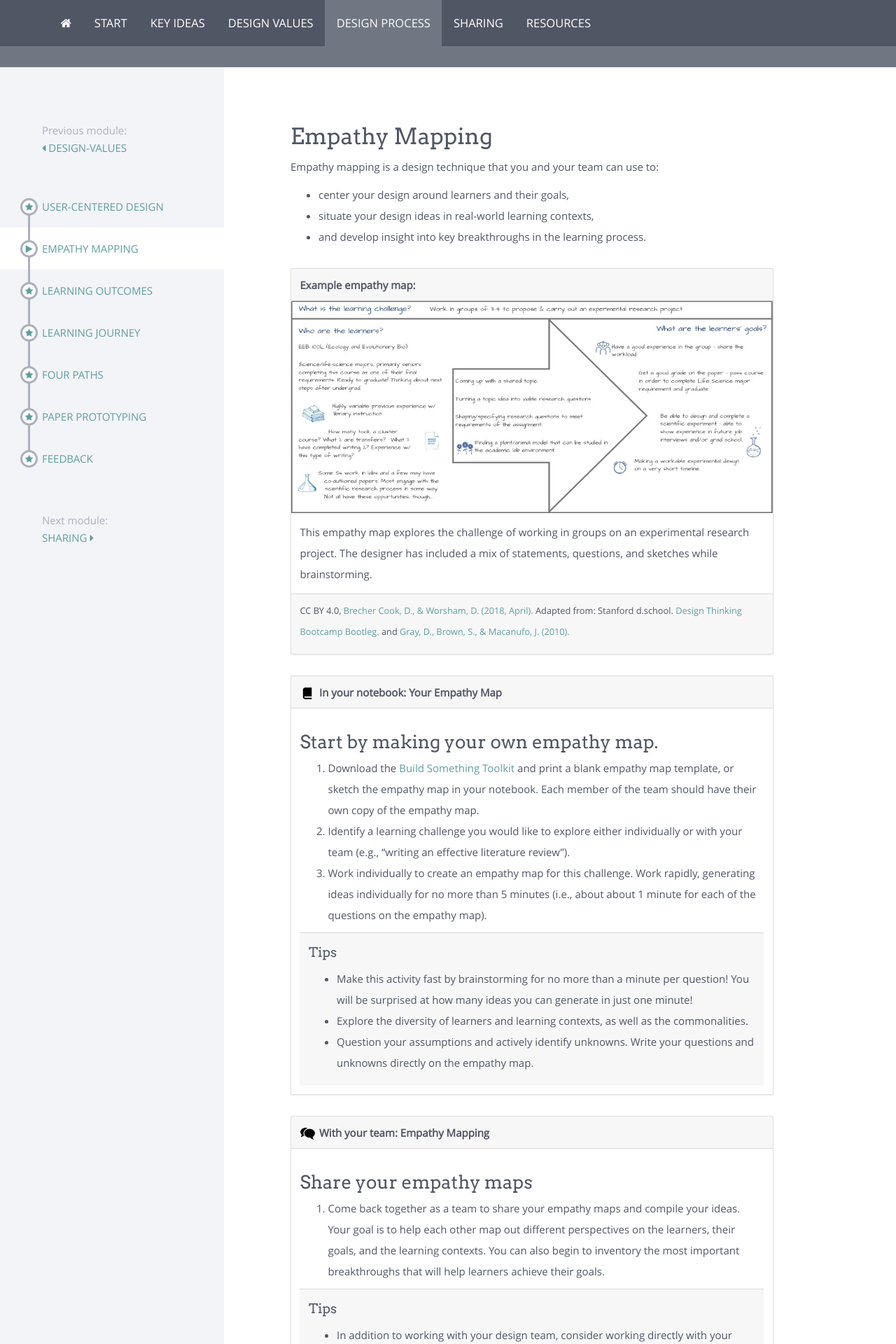
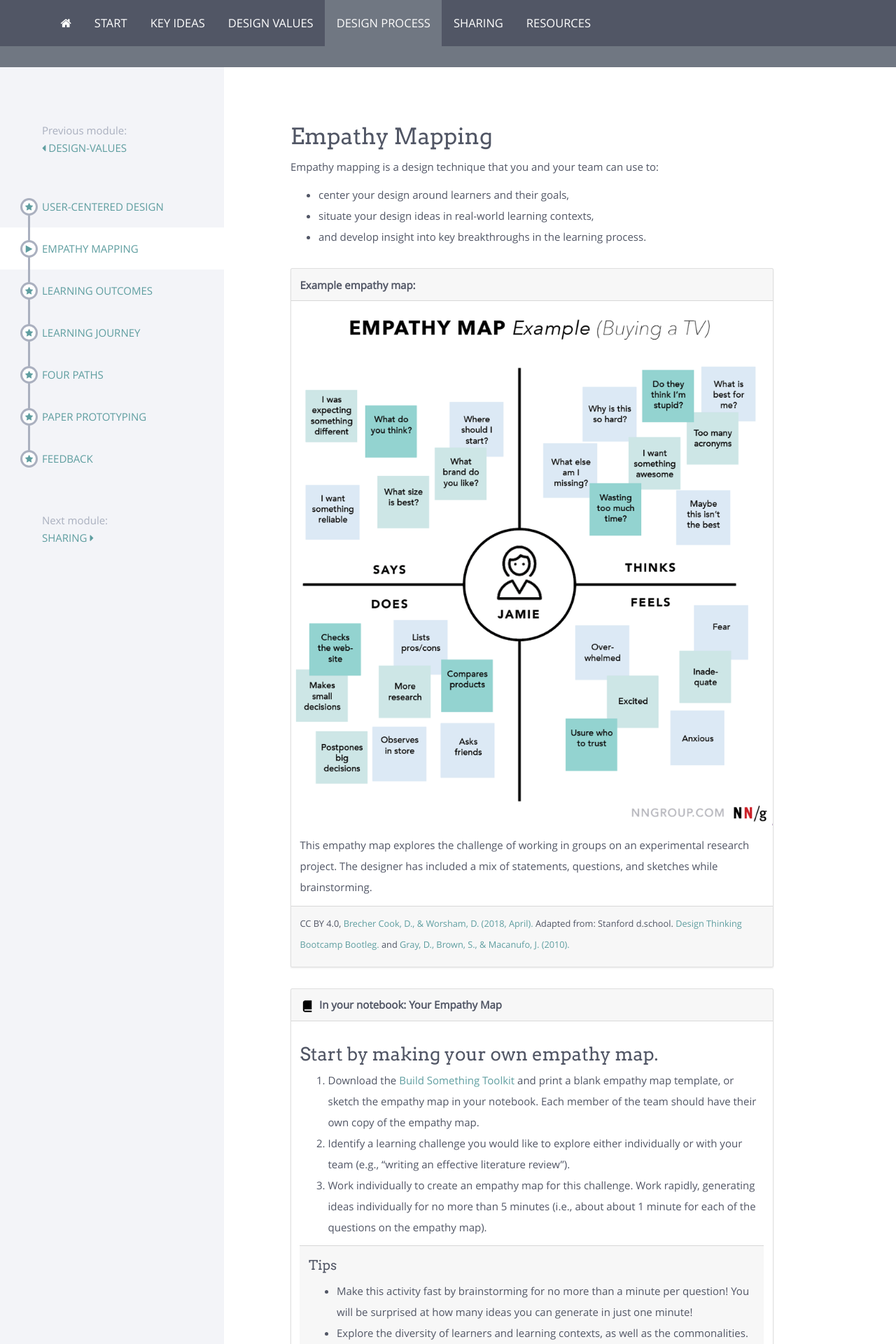
Before and after one commit to ucsdlib/foundations, a Jekyll site: the page built from modules/design-process/_posts/2000-01-02-empathy-mapping.html, in a window 1280 px wide. Shown: the top 1920 px of the page at 70% size. Built offline with Jekyll 4.4.1, drawn with Linux system fonts in a browser that asks for light colours; nearby versions of some CDN libraries.

Commit message:
Update 2000-01-02-empathy-mapping.html

```diff
--- a/modules/design-process/_posts/2000-01-02-empathy-mapping.html
+++ b/modules/design-process/_posts/2000-01-02-empathy-mapping.html
@@ -13,7 +13,7 @@ title: Empathy Mapping
 
 <div class="card my-5 shadow-sm" style="width: 100%;">
     <div class="card-header">Example empathy map:</div>
-  <img src="{{ '/img/example-empathy-map.jpg' | relative_url }}" class="card-img-top" alt="...">
+  <img src="{{ '/img/example_empathy_map.png' | relative_url }}" class="card-img-top" alt="...">
   <div class="card-body">
     <p class="card-text">This empathy map explores the challenge of working in groups on an experimental research project. The designer has included a mix of statements, questions, and sketches while brainstorming.</p>
   </div>
```
